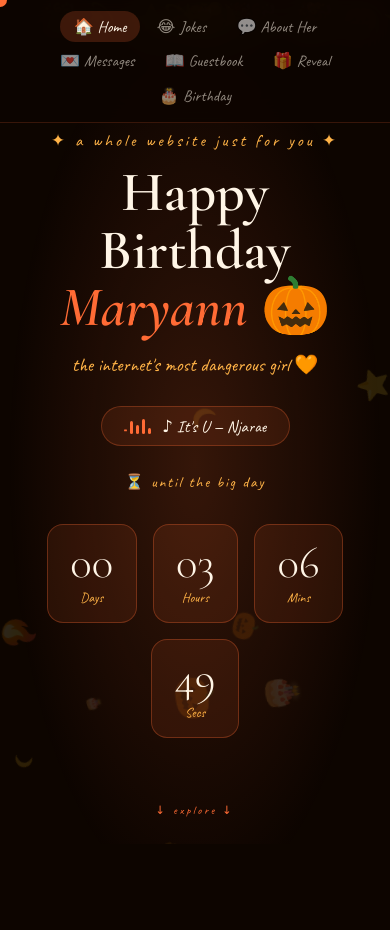
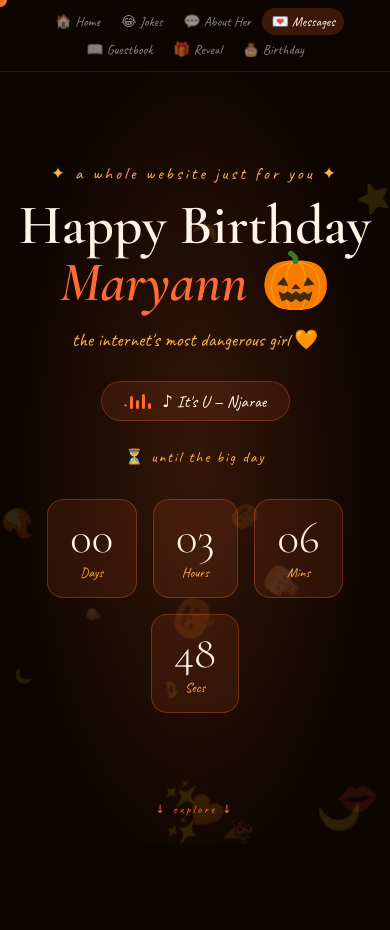
Before and after one commit to Lupinobed/happy-birthday-maryann, a plain HTML site: page index.html in a window 390 px wide. Shown: the top 930 px of the page. Before the commit the page ends 844 px from the top, so only its background shows below. Drawn offline with nearby package versions, Linux system fonts and the light colour scheme.

Commit message:
Mobile-friendly: convert to vertical scroll navigation with snap points

```diff
--- a/index.html
+++ b/index.html
@@ -13,7 +13,7 @@
   --border:rgba(255,107,53,.18);
 }
 *{margin:0;padding:0;box-sizing:border-box;}
-html{scroll-behavior:smooth;}
+html{scroll-behavior:smooth;scroll-snap-type:y mandatory;}
 body{background:var(--deep);color:var(--cream);font-family:'DM Sans',sans-serif;overflow-x:hidden;cursor:none;}
 #cur{width:14px;height:14px;background:var(--o);border-radius:50%;position:fixed;pointer-events:none;z-index:9999;transform:translate(-50%,-50%);mix-blend-mode:screen;transition:left .06s,top .06s;}
 
@@ -28,8 +28,14 @@ nav a:hover,nav a.on{color:var(--cream);background:rgba(255,107,53,.2);}
 @keyframes fup{0%{transform:translateY(105vh) rotate(0);opacity:0}8%{opacity:.13}92%{opacity:.13}100%{transform:translateY(-8vh) rotate(360deg);opacity:0}}
 
 /* PAGES */
-.pg{display:none;min-height:100vh;padding:5.5rem 1.5rem 4rem;position:relative;z-index:1;}
-.pg.on{display:flex;flex-direction:column;align-items:center;justify-content:center;}
+.pg{display:flex;min-height:100vh;padding:5.5rem 1.5rem 4rem;position:relative;z-index:1;flex-direction:column;align-items:center;justify-content:center;scroll-snap-align:start;scroll-snap-stop:always;}
+.pg.on{display:flex;}
+
+@media(max-width:768px){
+  .pg{min-height:100dvh;padding:5rem 1rem 3rem;}
+  nav{padding:.5rem .5rem;gap:.1rem;}
+  nav a{font-size:.85rem;padding:.3rem .6rem;}
+}
 
 /* TYPOGRAPHY */
 .big{font-family:'Cormorant Garamond',serif;font-size:clamp(3.5rem,11vw,8rem);line-height:1.03;text-align:center;}
@@ -434,11 +440,12 @@ for(let i=0;i<28;i++){
 
 /* ─── nav ─── */
 function go(n,el){
-  document.querySelectorAll('.pg').forEach(p=>p.classList.remove('on'));
-  document.querySelectorAll('nav a').forEach(a=>a.classList.remove('on'));
-  document.getElementById('p'+n).classList.add('on');
-  if(el)el.classList.add('on');
-  window.scrollTo(0,0);
+  const page=document.getElementById('p'+n);
+  if(page){
+    page.scrollIntoView({behavior:'smooth',block:'start'});
+    document.querySelectorAll('nav a').forEach(a=>a.classList.remove('on'));
+    if(el)el.classList.add('on');
+  }
   if(n===2)loadJoke();
 }
 
@@ -511,6 +518,16 @@ window.addEventListener('load',()=>{
     },1000);
   }
 })();
+
+/* ─── scroll detection for nav highlighting ─── */
+window.addEventListener('scroll',()=>{
+  let current=1;
+  for(let i=1;i<=7;i++){
+    const el=document.getElementById('p'+i);
+    if(el&&el.getBoundingClientRect().top<=window.innerHeight/2){current=i;}
+  }
+  document.querySelectorAll('nav a').forEach((a,idx)=>a.classList.toggle('on',idx===current-1));
+});
 
 /* ─── jokes ─── */
 const jokes=[
```
